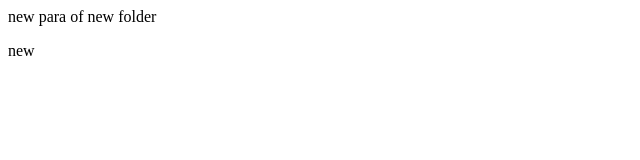
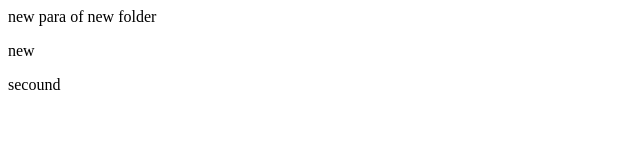
Before and after one commit to abhijeetpatil02/local-repo, a plain HTML site: page index.html in a window 1280 px wide. Shown: the full height of the page, 0-640 px from the left. Drawn offline with Linux system fonts and the light colour scheme.

Commit message:
some changes

```diff
--- a/index.html
+++ b/index.html
@@ -1,2 +1,3 @@
 <p>new para of new folder</p>
 <p>new</p>
+<p>secound </p>
```
